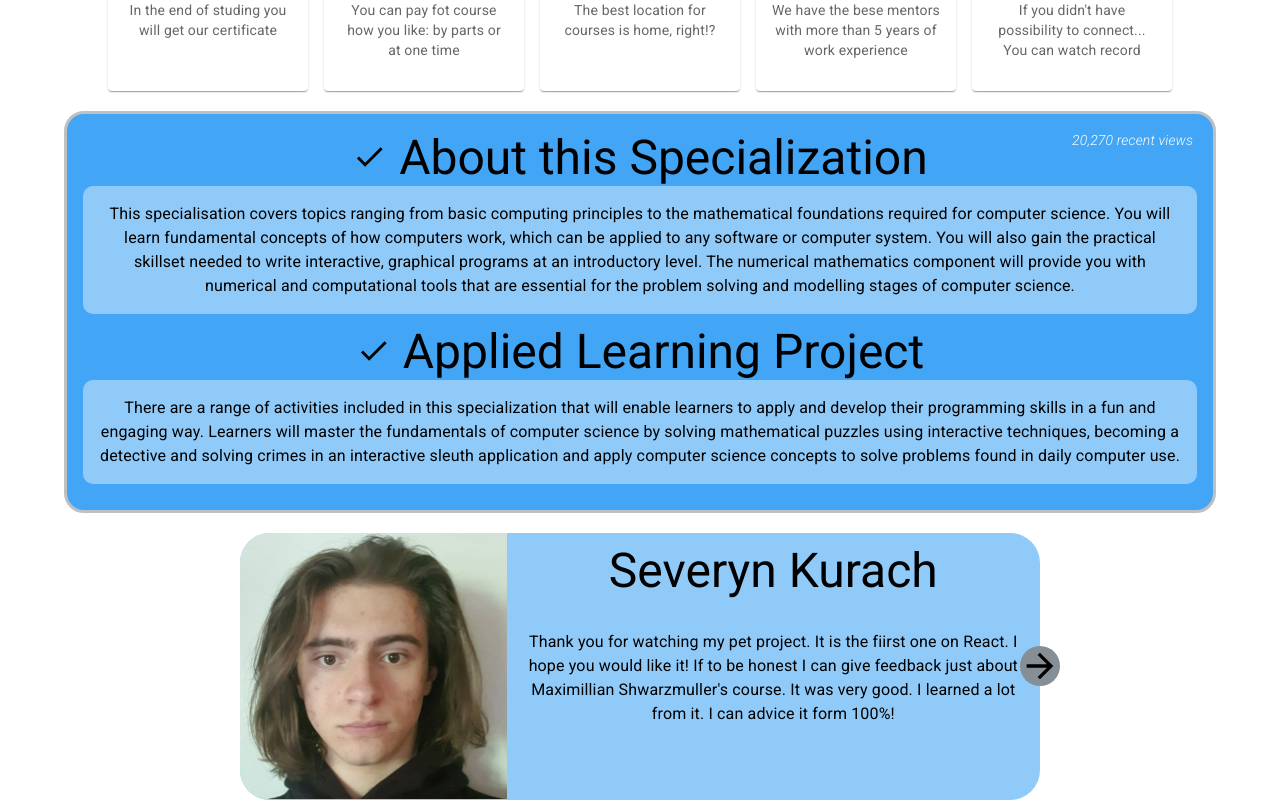
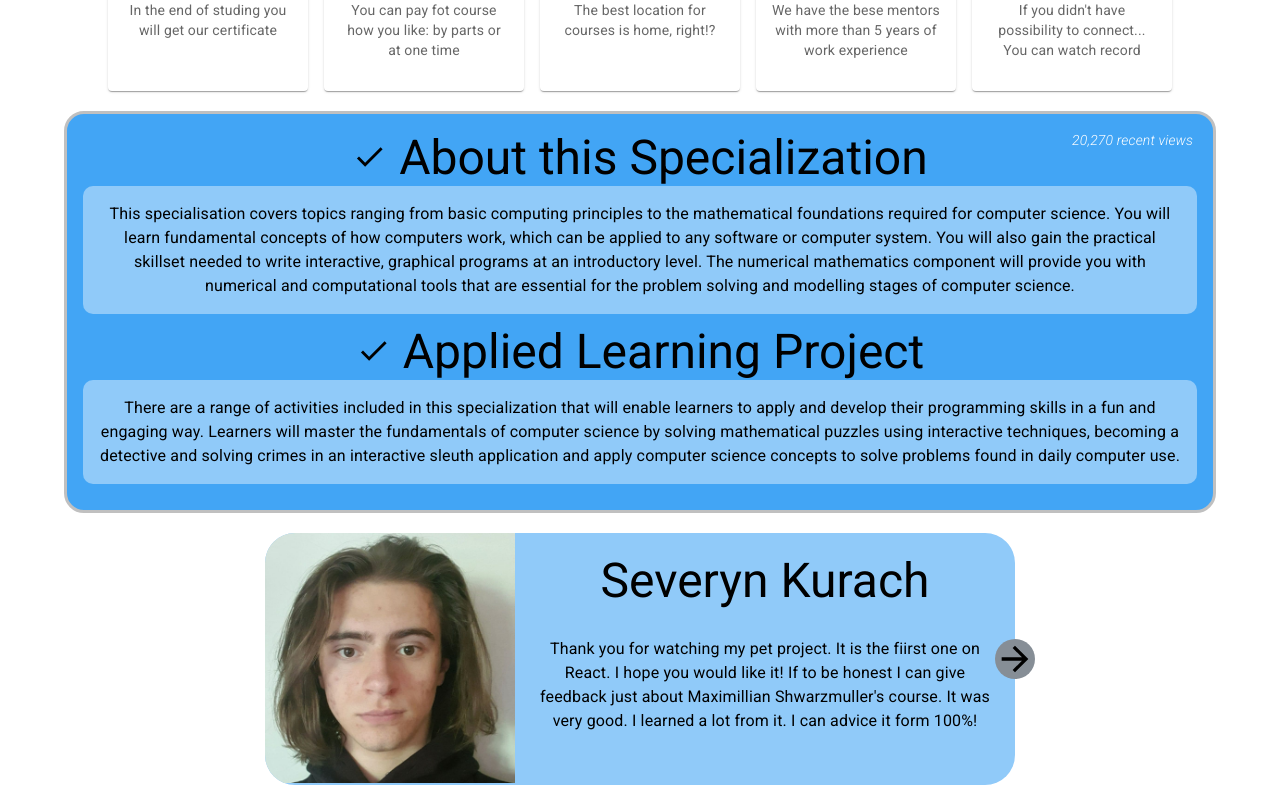
Before and after one commit to Severynson/registration_4_course_pet_proj_final_edition, a React (Create React App) app: page / in a window 1280 px wide. Shown: the part 725-1525 px from the top of the page. Built offline with nearby package versions, Linux system fonts and the light colour scheme.

Commit message:
Slider working, but no screen optimisation+

```diff
--- a/src/Pages/MainPage/Carousel/Carousel.js
+++ b/src/Pages/MainPage/Carousel/Carousel.js
@@ -38,9 +38,9 @@ const carouselPages = [
 
 
 
-const CarouselL = () => {
-    const [sliderWidth, useSliderWidth] = useState(800);
-    const [offset, useOffset] = useState(0);
+const Carousel = () => {
+    const [sliderWidth, setSliderWidth] = useState(800);
+    const [offset, setOffset] = useState(0);
     const [showArrowBack, setShowArrowBack] = useState(true);
     const [showArrowForward, setShowArrowForward] = useState(true);
     const quantityOfSlides = carouselPages.length;
@@ -60,21 +60,34 @@ const CarouselL = () => {
         }
     }, [sliderPosition]);
 
+    useEffect(() => {
+        const width = window.screen.width;
+        if (width >= 1980) {
+            console.log("hello 1980")
+            console.log(window.screen.width)
+        } else if (width >= 1360) {
+            console.log("Hello 1360")
+        } else if (width < 950) {
+            setSliderWidth("750");
+        };
+        console.log(window.screen.width)
+    }, [sliderWidth]);
 
-    const SlideBack = () => {
-        const newPosition = +offset + sliderWidth;
-        useOffset(newPosition);
+
+    const slideBack = () => {
+        const newPosition = offset + +sliderWidth;
+        setOffset(newPosition);
         setSliderPosition((curentValue) => curentValue - 1);
     };
 
-    const SlideForward = () => {
-        const newPosition = +offset - sliderWidth;
-        useOffset(newPosition);
+    const slideForward = () => {
+        const newPosition = offset - +sliderWidth;
+        setOffset(newPosition);
         setSliderPosition((curentValue) => curentValue + 1);
     };
 
   return (
-    <Box sx={{ width: "800px", margin: "0 auto", position: "relative" }}>
+    <Box sx={{ width: `${sliderWidth}px`, margin: "0 auto", position: "relative" }}>
       {showArrowBack && <ArrowBackIcon
         sx={{
           position: "absolute",
@@ -86,7 +99,7 @@ const CarouselL = () => {
           borderRadius: "50%",
           zIndex: "100",
         }}
-        onClick={SlideBack}
+        onClick={slideBack}
       />}
       {showArrowForward && <ArrowForwardIcon
         sx={{
@@ -99,7 +112,7 @@ const CarouselL = () => {
           borderRadius: "50%",
           zIndex: "100",
         }}
-        onClick={SlideForward}
+        onClick={slideForward}
       />}
       <Box
         sx={{
@@ -112,7 +125,7 @@ const CarouselL = () => {
         {carouselPages.map(({ image, name, feedbackText }, i) => {
           return (
             <Box key={i} sx={{transform: `translateX(${offset}px)`, transition: "all 1s",}}>
-              <Grid container  width="800px">
+              <Grid container sx={{width: `${sliderWidth}px`}}>
                 <Grid item xs={4}>
                   <Box>
                     <CardMedia
@@ -126,7 +139,7 @@ const CarouselL = () => {
                     />
                   </Box>
                 </Grid>
-                <Grid item xs={8} sx={{ p: "10px" }}>
+                <Grid item xs={8} sx={{ p: "20px" }}>
                   <Typography variant="h3" sx={{marginBottom: "6%"}}>{name}</Typography>
                   <Typography variant="body1">{feedbackText}</Typography>
                 </Grid>
@@ -139,4 +152,4 @@ const CarouselL = () => {
   );
 };
 
-export default CarouselL;
+export default Carousel;
```
